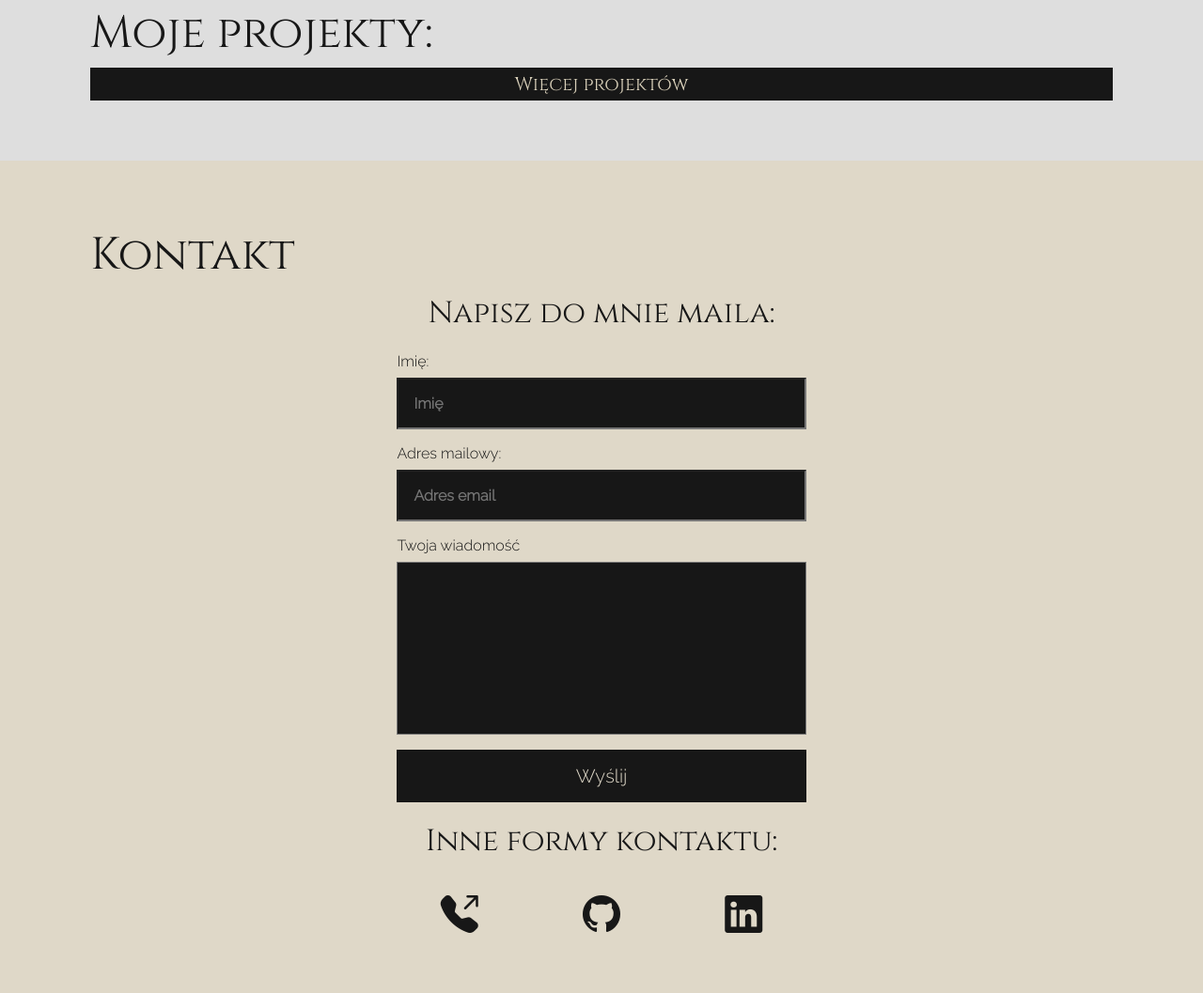
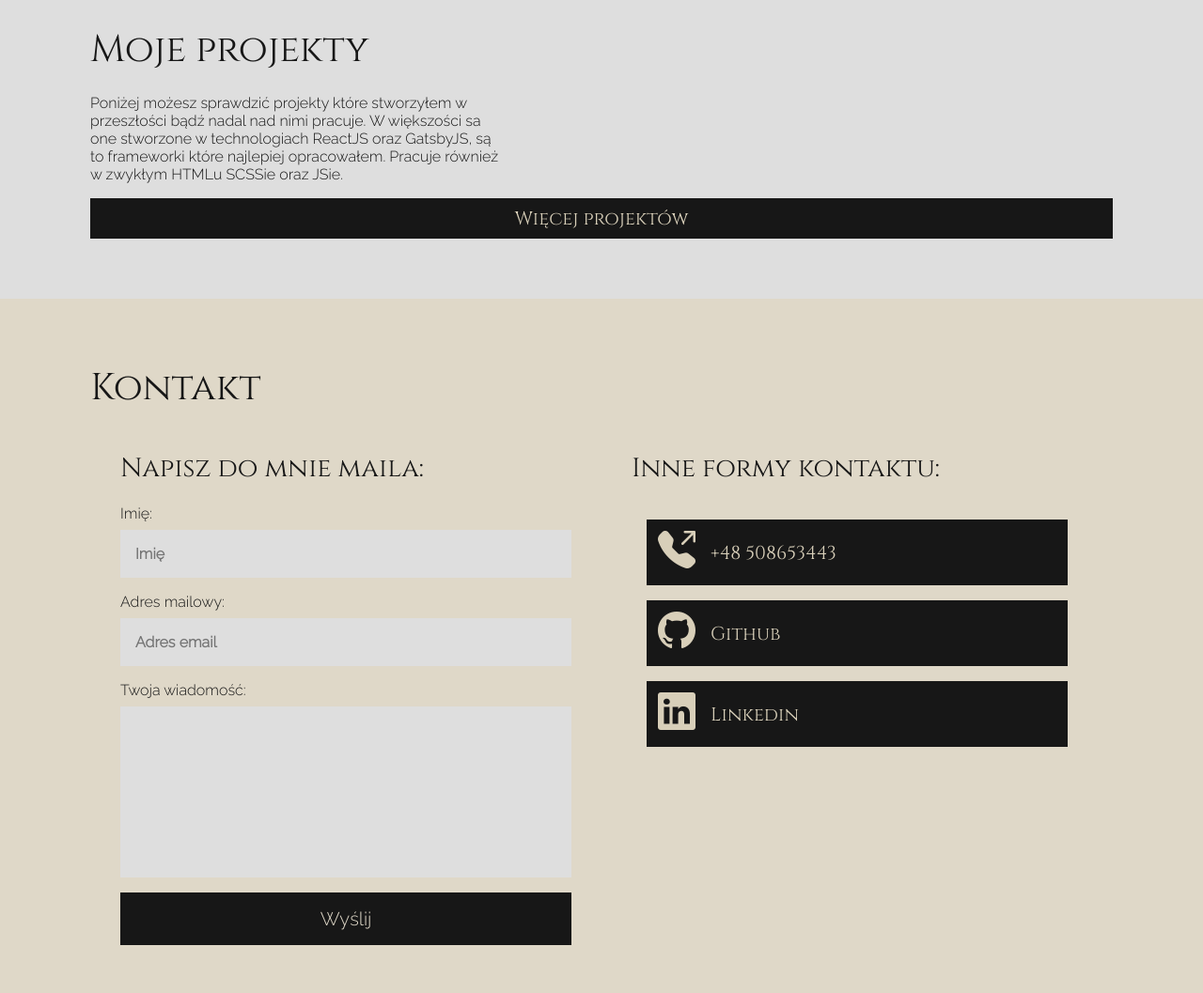
Before and after one commit to rekeye/Portfolio, a website built with webpack: page src/index.html in a window 1280 px wide. Shown: the part 842-1899 px from the top of the page at 94% size. Built offline with nearby package versions, Linux system fonts and the light colour scheme; no server answers.

Commit message:
seo update and upgrading accessibility score

```diff
--- a/src/index.html
+++ b/src/index.html
@@ -5,10 +5,14 @@
     <meta charset="UTF-8">
     <meta http-equiv="X-UA-Compatible" content="IE=edge">
     <meta name="viewport" content="width=device-width, initial-scale=1.0">
+    <meta name="description" content="Jestem młodym programistą, gotowym do zaczęcia pracy w dziale IT.
+    Każdego dnia dążę do rozwoju jako front end deweloper oraz tworzenia coraz to ciekawszych stron.">
+    <link rel="shortcut icon" href="./images/favicon.png" type="image/x-icon">
+    <title>Szymon Paluch | Front-End Developer</title>
     <link rel="preconnect" href="https://fonts.googleapis.com">
     <link rel="preconnect" href="https://fonts.gstatic.com" crossorigin>
-    <link href="https://fonts.googleapis.com/css2?family=Cinzel&family=Cinzel+Decorative&family=Raleway:wght@300&display=swap" rel="stylesheet">
-    <title>Szymon Paluch | Front-End Developer</title>
+    <link rel="preload" href="https://fonts.googleapis.com/css2?family=Cinzel&family=Cinzel+Decorative&family=Raleway:wght@300&display=swap" as="style">
+    <link rel="stylesheet" href="https://fonts.googleapis.com/css2?family=Cinzel&family=Cinzel+Decorative&family=Raleway:wght@300&display=swap">
 </head>
 
 <body>
@@ -16,9 +20,9 @@
         <a href="/"><h1>Szymon Paluch</h1></a>
         <div>
             <nav class="header__nav" id="nav">
-                <a class="header__link" href="#about">O mnie</a>
-                <a class="header__link" href="#work">Projekty</a>
-                <a class="header__link" href="#contact">Kontakt</a>
+                <a class="header__link" href="#about" aria-label="O mnie">O mnie</a>
+                <a class="header__link" href="#work" aria-label="Projekty">Projekty</a>
+                <a class="header__link" href="#contact" aria-label="kontaktowy">Kontakt</a>
             </nav>
         </div>
     </header>
@@ -26,13 +30,13 @@
         <!-- <img src="" alt=""> -->
         <div></div>
         <div class="hero__about two-columns">
-            <h3 class="hero__info-title">
-                cześć! mam na imię Szymon
-            </h3>
+            <h2 class="hero__info-title">
+                Cześć! Mam na imię Szymon
+            </h2>
             <p>
-                jestem uczniem czwartej klasy technikum informatycznego ZST w Bytomiu
-                moja pasja w programowaniu rozpoczęła się już gdy miałem 13 lat
-                a obecnie od dwóch lat w wolnym czasie uczę się języka JS na własną ręke
+                Jestem młodym programistą, gotowym do rozpoczęcia kariery w branży IT.
+                Każdego dnia dążę do rozwoju jako deweloper oraz tworzenia coraz to ciekawszych projektów.
+                Skontaktuj się ze mną i stwórzmy nową spersonalizowaną stronę.
             </p>
             <nav class="cta">
                 <a class="cta__link" href="#work">Sprawdź moje projekty</a>
@@ -41,43 +45,58 @@
         </div>
     </section>
     <section class="work" id="work">
-        <h2>Moje projekty:</h2>
+        <h2>Moje projekty</h2>
+        <p class="work__description">
+            Poniżej możesz sprawdzić projekty które stworzyłem w przeszłości bądź nadal nad nimi pracuje.
+            W większości sa one stworzone w technologiach ReactJS oraz GatsbyJS, są to frameworki które najlepiej opracowałem.
+            Pracuje również w zwykłym HTMLu SCSSie oraz JSie.
+        </p>
         <div class="work__content"></div>
         <a class="cta__link text-center" href="https://github.com/rekeye" target="_blank" rel="noopener noreferrer">Więcej projektów</a>
     </section>
     <section class="contact" id="contact">
         <h2>Kontakt</h2>
+        <div class="contact__columns">
+            <div>
                 <h3>Napisz do mnie maila:</h3>
                 <form class="contact__form" action="https://formsubmit.co/12szymon.paluch34@gmail.com" method="post">
                     <label for="name">Imię: </label>
                     <input class="contact__input" type="text" name="name" placeholder="Imię" required>
                     <label for="email">Adres mailowy:</label>
                     <input class="contact__input" type="email" name="email"  placeholder="Adres email" required>
-            <label for="message">Twoja wiadomość</label>
+                    <label for="message">Twoja wiadomość:</label>
                         <textarea class="contact__textarea" name="message" cols="30" rows="10" required></textarea>
                     <input class="contact__submit" type="submit" value="Wyślij">
 
                     <input type="hidden" name="_subject" value="Portfolio - formularz kontaktowy">
                 </form>
-        <main>
+            </div>
+            <div>
                 <h3>Inne formy kontaktu:</h3>
                 <div class="icon__container">
-                <a href="tel:+48508653443">
+                    <a class="cta__link cta__link--contact" href="tel:+48508653443">
                         <i class="bi-telephone-outbound-fill icon"></i>
+                        <span>+48 508653443</span>
                     </a>
-                <a href="https://github.com/rekeye" target="_blank" rel="noopener noreferrer">
+                    <a class="cta__link cta__link--contact" href="https://github.com/rekeye" target="_blank" rel="noopener noreferrer">
                         <i class="bi-github icon"></i>
+                        <span>Github</span>
                     </a>
-                <a href="https://www.linkedin.com/in/szymon-paluch-89b329212/" target="_blank" rel="noopener noreferrer">
+                    <a class="cta__link cta__link--contact" href="https://www.linkedin.com/in/szymon-paluch-89b329212/" target="_blank" rel="noopener noreferrer">
                         <i class="bi-linkedin icon"></i>
+                        <span>Linkedin</span>
                     </a>
                 </div>
-        </main>
+            </div>
+        </div>
     </section>
     <footer>
         <div>
             <h3>Szymon Paluch</h3>
             <h4>Front-End Developer</h4>
+            <p>
+                Stwórzmy razem coś nowego.
+            </p>
         </div>
         <div>
             <h3>Media</h3>
--- a/src/scss/abstracts/_variables.scss
+++ b/src/scss/abstracts/_variables.scss
@@ -7,8 +7,8 @@ $base-font-family: "Raleway", "Trebuchet MS", "Avenir", "Segoe UI", sans‑serif
 
 //font sizes
 $h1-font-size: 4.5rem;
-$h2-font-size: 3rem;
-$h3-font-size: 2rem;
+$h2-font-size: 2.5rem;
+$h3-font-size: 1.75rem;
 $h4-font-size: 1.25rem;
 
 //media widths
--- a/src/scss/components/_cta.scss
+++ b/src/scss/components/_cta.scss
@@ -4,10 +4,18 @@
   @include flex($justify: space-between);
   gap: 0.5rem;
   &__link {
+    cursor: pointer;
     border: 0;
-    padding: 0.25rem 0.5rem;
+    padding: 0.5rem 0.75rem;
     background: $primary-font;
     color: $primary-background-600;
+    &--contact {
+      margin: 1rem;
+      @include flex($align: center);
+      span {
+        padding-left: 1rem;
+      }
+    }
     &:hover {
       opacity: 0.95;
     }
--- a/src/scss/components/_icon.scss
+++ b/src/scss/components/_icon.scss
@@ -5,7 +5,5 @@
   }
   &__container {
     margin-top: 1rem;
-    @include padding;
-    @include flex($justify: space-between);
   }
 }
--- a/src/scss/layouts/_contact.scss
+++ b/src/scss/layouts/_contact.scss
@@ -1,22 +1,30 @@
 .contact {
-  @include flex(column, space-between, center);
   @include background-primary;
-  min-height: 94vh;
+  &__columns {
+    @include flex;
+    > div {
+      width: 50%;
+      padding: 2rem;
+      @include flex(column);
+    }
+  }
   &__form {
     @include flex(column);
-    @media (min-width: $tablet-width) {
-      width: 40%;
-    }
     label {
       padding: 1rem 0 0.5rem 0;
     }
   }
   &__input,
-  &__textarea,
+  &__textarea {
+    @include padding;
+    background: $secondary-background;
+    color: $primary-font;
+    border: 0;
+  }
   &__submit {
-    @include padding;
     background: $primary-font;
     color: $primary-background-300;
+    padding: 1rem;
   }
   &__input,
   &__textarea {
@@ -26,9 +34,13 @@
     resize: none;
   }
   &__submit {
+    cursor: pointer;
     margin: 1rem 0;
     border: 0;
     font-size: $h4-font-size;
+    &:hover {
+      opacity: 0.95;
+    }
   }
   h2 {
     width: 100%;
--- a/src/scss/layouts/_header.scss
+++ b/src/scss/layouts/_header.scss
@@ -1,4 +1,7 @@
 .header {
+  position: fixed;
+  top: 0;
+  width: 100%;
   @include background-primary;
   @include padding;
   @include flex($justify: space-between);
@@ -16,9 +19,6 @@
     }
   }
   &--sticky {
-    position: fixed;
-    top: 0;
-    width: 100%;
     align-items: center;
     h1 {
       font-size: $h3-font-size;
--- a/src/scss/layouts/_hero.scss
+++ b/src/scss/layouts/_hero.scss
@@ -1,7 +1,7 @@
 .hero {
+  min-height: 100vh;
   @include flex(column, space-between);
   @include background-primary;
-  min-height: 80vh;
   &__about {
     margin: 3rem 1rem;
     @include tablet {
--- a/src/scss/layouts/_work.scss
+++ b/src/scss/layouts/_work.scss
@@ -1,4 +1,13 @@
 .work {
+  &__description {
+    padding: 1rem 0;
+    @include tablet {
+      width: 60%;
+    }
+    @include desktop {
+      width: 40%;
+    }
+  }
   &__content {
     @media (min-width: $tablet-width) {
       display: grid;
```
Also changed, not shown: src/images/favicon.png (added). Lines whose indentation alone changed are shown as unchanged.
